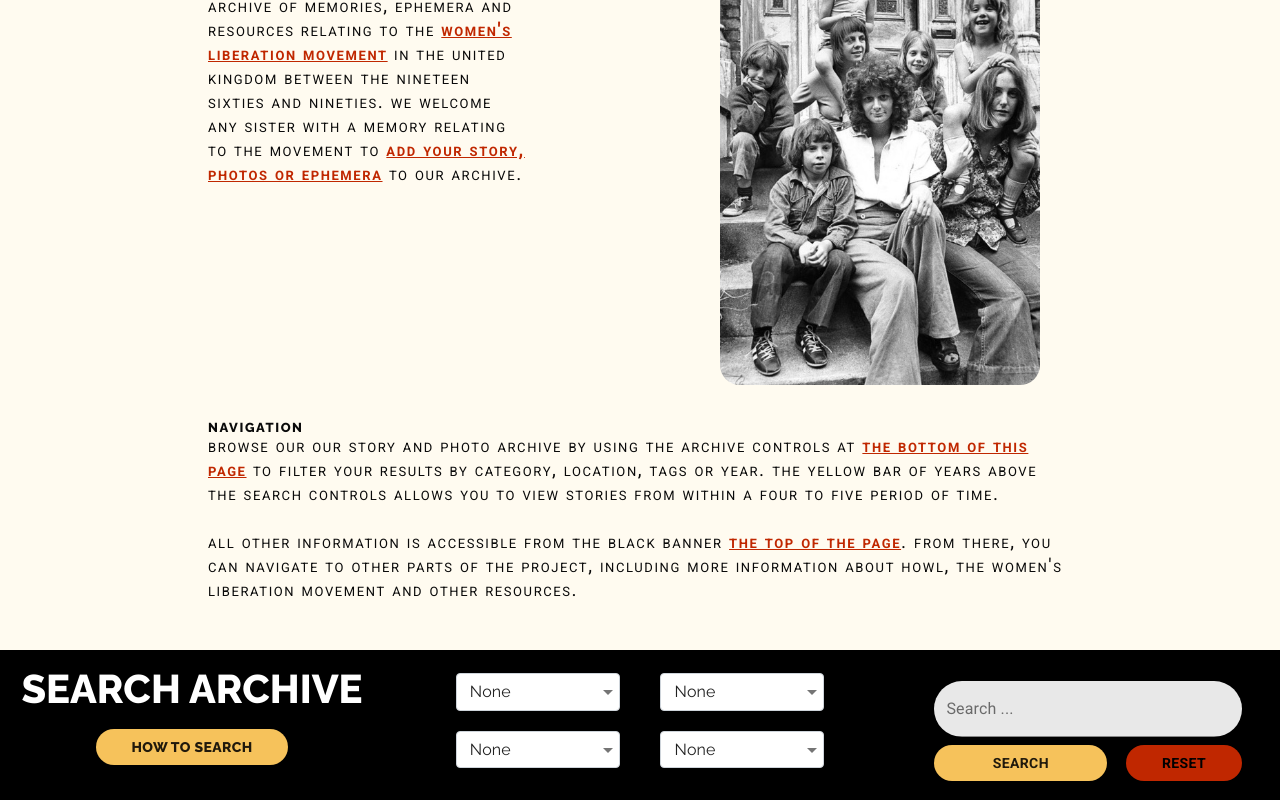
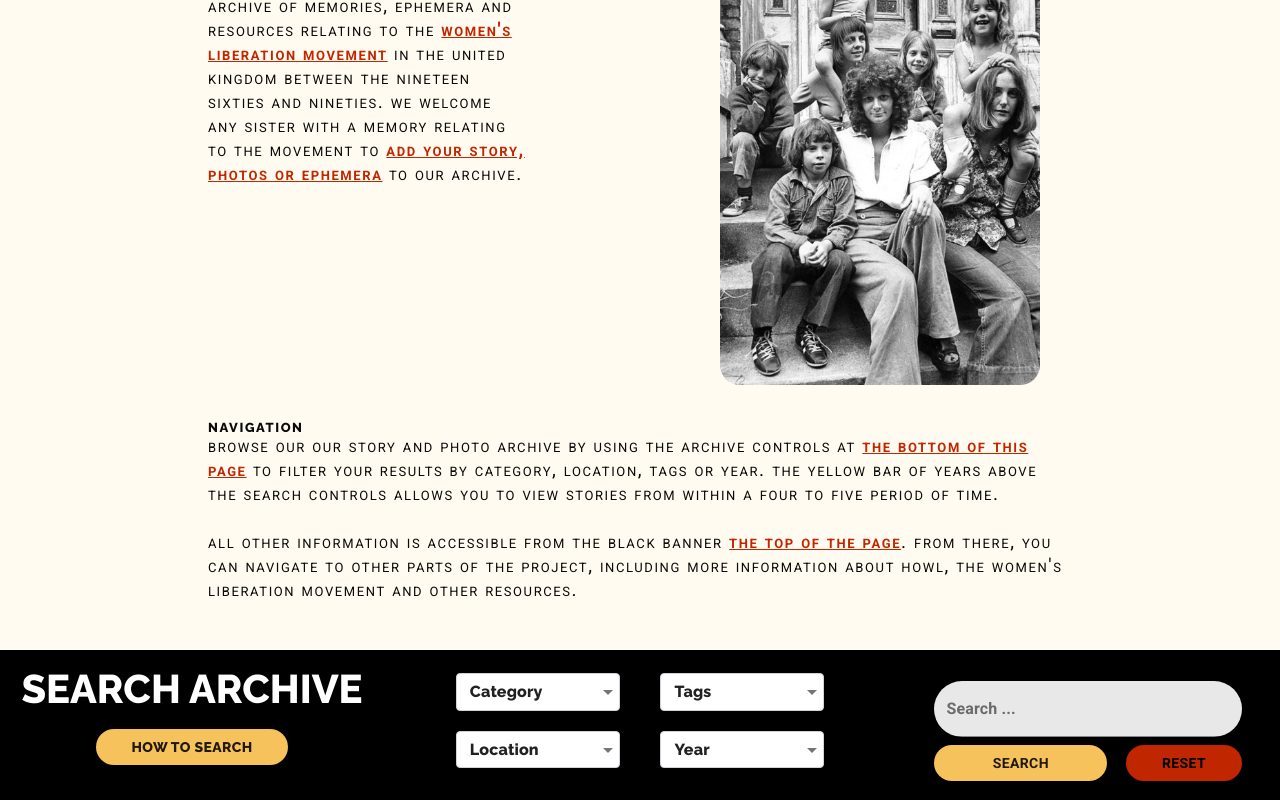
Before and after one commit to founders-programme-2/howl, a React (Create React App) app in the folder client/: page / in a window 1280 px wide. Shown: the part 508-1308 px from the top of the page. Built offline with nearby package versions, Linux system fonts and the light colour scheme; what react-a11y would draw is missing.

Commit message:
Bold the fonts #82

```diff
--- a/client/src/Components/Common/Footer/index.js
+++ b/client/src/Components/Common/Footer/index.js
@@ -43,12 +43,6 @@ const styles = theme => ({
     marginTop: '2.5%',
     marginBottom: '2.5%',
   },
-  searchTextField: {
-    backgroundColor: theme.palette.common.white,
-    borderRadius: '50px',
-    width: '80%',
-    height: '20%',
-  },
   searchFormControl: {
     width: '100%',
     height: '60%',
@@ -57,6 +51,16 @@ const styles = theme => ({
     justifyContent: 'center',
     flexDirection: 'row',
     flexWrap: 'wrap',
+  },
+  searchTextField: {
+    backgroundColor: theme.palette.common.white,
+    borderRadius: '50px',
+    fontWeight: '700',
+    width: '80%',
+    height: '20%',
+  },
+  searchTextFieldLebel: {
+    fontWeight: 'bold',
   },
   searchButton: {
     width: '45%',
@@ -102,6 +106,7 @@ const BootstrapInput = withStyles(theme => ({
     transition: theme.transitions.create(['border-color', 'box-shadow']),
     // Use the system font instead of the default Roboto font.
     fontFamily: ['Raleway', 'sans-serif'].join(','),
+    fontWeight: '600',
     '&:focus': {
       borderRadius: 4,
       borderColor: '#80bdff',
@@ -126,13 +131,13 @@ const Footer = ({ classes }) => {
         <FormControl className={classes.formControl}>
           <Select
             className={classes.select}
-            value="None"
+            value="Category"
             input={
               <BootstrapInput name="age" id="category-customized-select" />
             }
           >
-            <MenuItem value="None">
-              <em>None</em>
+            <MenuItem value="Category">
+              <em>Category</em>
             </MenuItem>
             <MenuItem value={10}>Ten</MenuItem>
             <MenuItem value={20}>Twenty</MenuItem>
@@ -140,13 +145,13 @@ const Footer = ({ classes }) => {
           </Select>
           <Select
             className={classes.select}
-            value="None"
+            value="Tags"
             input={
-              <BootstrapInput name="age" id="category-customized-select" />
+              <BootstrapInput name="age" id="tags-customized-select" />
             }
           >
-            <MenuItem value="None">
-              <em>None</em>
+            <MenuItem value="Tags">
+              <em>Tags</em>
             </MenuItem>
             <MenuItem value={10}>Ten</MenuItem>
             <MenuItem value={20}>Twenty</MenuItem>
@@ -154,13 +159,13 @@ const Footer = ({ classes }) => {
           </Select>
           <Select
             className={classes.select}
-            value="None"
+            value="Location"
             input={
-              <BootstrapInput name="age" id="category-customized-select" />
+              <BootstrapInput name="location" id="location-customized-select" />
             }
           >
-            <MenuItem value="None">
-              <em>None</em>
+            <MenuItem value="Location">
+              <em>Location</em>
             </MenuItem>
             <MenuItem value={10}>Ten</MenuItem>
             <MenuItem value={20}>Twenty</MenuItem>
@@ -168,13 +173,13 @@ const Footer = ({ classes }) => {
           </Select>
           <Select
             className={classes.select}
-            value="None"
+            value="Year"
             input={
-              <BootstrapInput name="age" id="category-customized-select" />
+              <BootstrapInput name="year" id="year-customized-select" />
             }
           >
-            <MenuItem value="None">
-              <em>None</em>
+            <MenuItem value="Year">
+              <em>Year</em>
             </MenuItem>
             <MenuItem value={10}>Ten</MenuItem>
             <MenuItem value={20}>Twenty</MenuItem>
@@ -188,6 +193,9 @@ const Footer = ({ classes }) => {
           <TextField
             id="outlined-search"
             label="Search ..."
+            InputLabelProps={{
+              className: classes.searchTextFieldLebel
+            }}
             type="search"
             className={classes.searchTextField}
             variant="filled"
```
